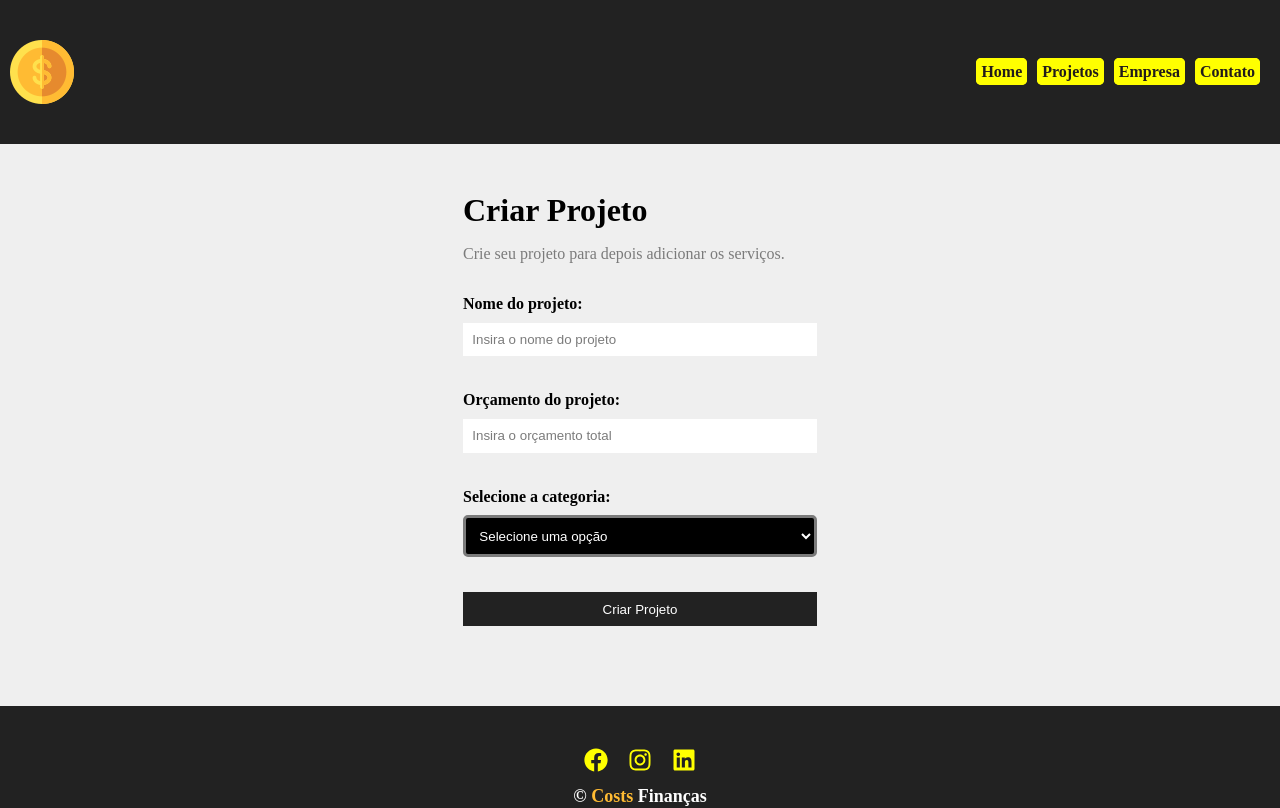
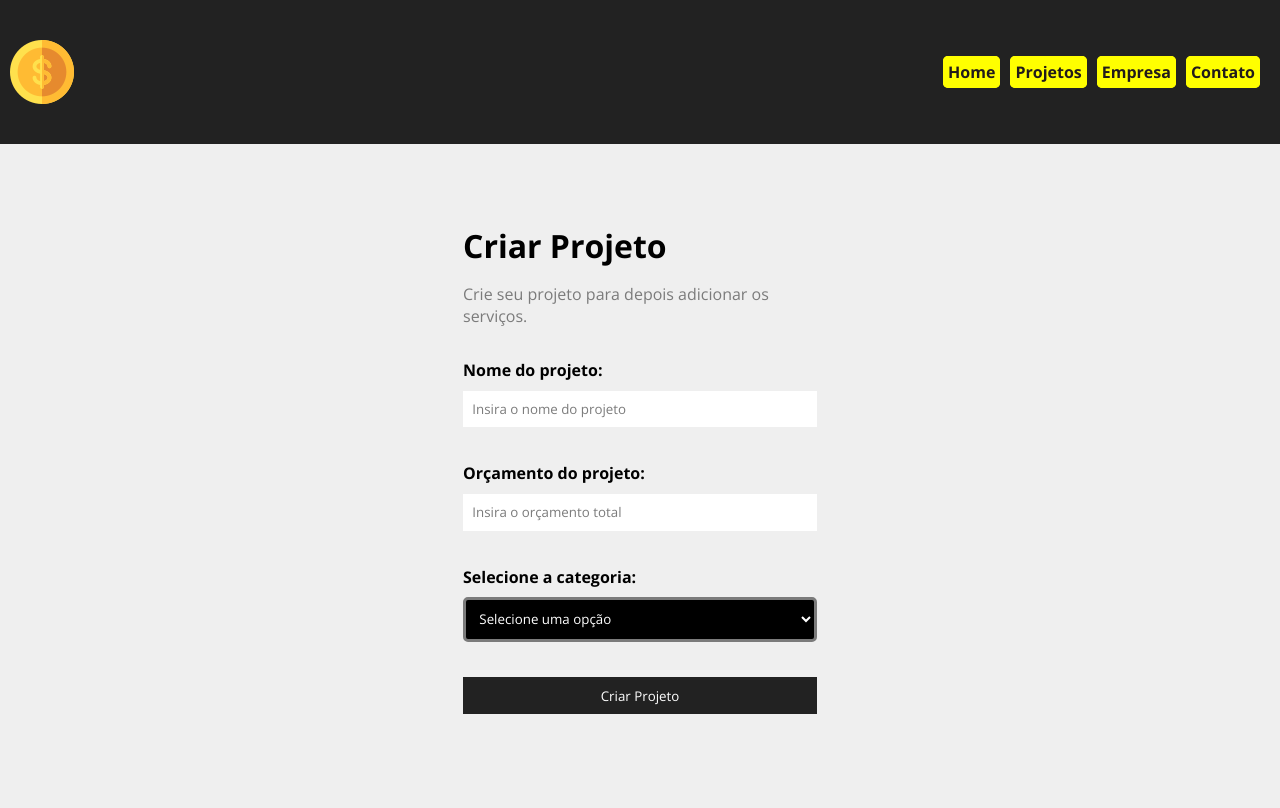
Before and after one commit to guilhermefpo/Costs, a React (Vite) app: page /newproject in a window 1280 px wide. Shown: the top 808 px of the page. Built offline with nearby package versions, Linux system fonts and the light colour scheme; data requests are answered from the project's data file.

Commit message:
feat: message.tsx e arrumando pequeno detalhe css no app.jsx

```diff
--- a/db.json
+++ b/db.json
@@ -1,55 +1,5 @@
 {
-  "projects": [
-    {
-      "name": "jvs",
-      "budget": "50000",
-      "category": {
-        "id": "3",
-        "name": "Design"
-      },
-      "cost": 0,
-      "services": [],
-      "id": 1
-    },
-    {
-      "cost": 0,
-      "services": [],
-      "id": 2
-    },
-    {
-      "name": "tsx",
-      "budget": "70000",
-      "category": {
-        "id": "1",
-        "name": "Infra"
-      },
-      "cost": 0,
-      "services": [],
-      "id": 3
-    },
-    {
-      "name": "kdbl",
-      "budget": "4778",
-      "category": {
-        "id": "3",
-        "name": "Design"
-      },
-      "cost": 0,
-      "services": [],
-      "id": 4
-    },
-    {
-      "name": "kdhighid",
-      "budget": "67723",
-      "category": {
-        "id": "2",
-        "name": "Desenvolvimento"
-      },
-      "cost": 0,
-      "services": [],
-      "id": 5
-    }
-  ],
+  "projects": [],
   "categories": [
     {
       "id": 1,
--- a/src/App.jsx
+++ b/src/App.jsx
@@ -10,8 +10,10 @@
 function App() {
   return (
     <BrowserRouter>
+      <div className="main_container">
         <Navbar />
 
+        <main className="content">
           <Routes>
             <Route path="/" element={<Home />} />
             <Route path="/newproject" element={<NewProject />} />
@@ -19,8 +21,10 @@
             <Route path="/contact" element={<Contact />} />
             <Route path="/projects" element={<Projects />} />
           </Routes>
+        </main>
 
         <Footer />
+      </div>
     </BrowserRouter>
   );
 }
--- /dev/null
+++ b/src/components/layout/Message.jsx
@@ -0,0 +1,32 @@
+import React from "react";
+import { useState, useEffect } from "react";
+import styles from "./Message.module.css";
+
+function Message({ type, msg }) {
+  const [visible, setVisible] = useState(false);
+
+  useEffect(() => {
+    if (!msg) {
+      setVisible(false);
+      return;
+    } else {
+      setVisible(true);
+    }
+
+    const timer = setTimeout(() => {
+      setVisible(false);
+    }, 3000);
+
+    return () => clearTimeout(timer);
+  }, [msg]);
+
+  return (
+    <>
+      {visible && (
+        <div className={`${styles.message} ${styles[type]}`}>{msg}</div>
+      )}
+    </>
+  );
+}
+
+export default Message;
--- /dev/null
+++ b/src/components/layout/Message.module.css
@@ -0,0 +1,21 @@
+.message {
+  width: 50%;
+  padding: 1em;
+  border: 1px solid #1b161669;
+  margin: 0 auto;
+  text-align: center;
+  margin-bottom: 2em;
+  border-radius: 5px;
+}
+
+.success {
+  color: #155724;
+  background-color: #d4edda;
+  border-color: #c3e6cb;
+}
+
+.error {
+  color: #721c;
+  background-color: #f8d7da;
+  border-color: #f5c6cb;
+}
--- a/src/components/pages/NewProject.jsx
+++ b/src/components/pages/NewProject.jsx
@@ -19,7 +19,9 @@
       .then((resp) => resp.json())
       .then((data) => {
         console.log(data);
-        navigate("/project");
+        navigate("/projects", {
+          state: { message: "Projeto criado com sucesso!" },
+        });
       })
       .catch((err) => console.log(err));
   }
--- a/src/components/pages/Projects.jsx
+++ b/src/components/pages/Projects.jsx
@@ -1,7 +1,26 @@
-import React from "react";
+import { useLocation } from "react-router-dom";
+import { useState, useEffect } from "react";
+import Message from "../layout/Message";
+import styles from "./Projects.module.css";
 
 function Projects() {
-  return <h1>Projetos</h1>;
+  const location = useLocation();
+  const [message, setMessage] = useState("");
+
+  useEffect(() => {
+    if (location.state && location.state.message) {
+      setMessage(location.state.message);
+
+      window.history.replaceState({}, document.title);
+    }
+  }, [location]);
+
+  return (
+    <div className={styles.div}>
+      <h1>Meus Projetos</h1>
+      {message && <Message type="success" msg={message} />}
+    </div>
+  );
 }
 
 export default Projects;
--- a/src/index.css
+++ b/src/index.css
@@ -1,14 +1,28 @@
 @import url("https://fonts.googleapis.com/css2?family=Open+Sans:ital,wght@0,300..800;1,300..800&display=swap");
 
 * {
-  margin: 0px;
-  padding: 0px;
+  margin: 0;
+  padding: 0;
   box-sizing: border-box;
+  font-family: "Open Sans", sans-serif;
 }
 
 html,
 body,
 #root {
+  height: 100%;
   background-color: #efefef;
-  height: 100%;
 }
+
+.main_container {
+  display: flex;
+  flex-direction: column;
+  min-height: 100vh;
+}
+
+.content {
+  flex: 1;
+  width: 100%;
+  margin: 0 auto;
+  padding: 2em;
+}
```
Also changed, not shown: src/components/pages/Projects.module.css (added). Lines whose indentation alone changed are shown as unchanged.
